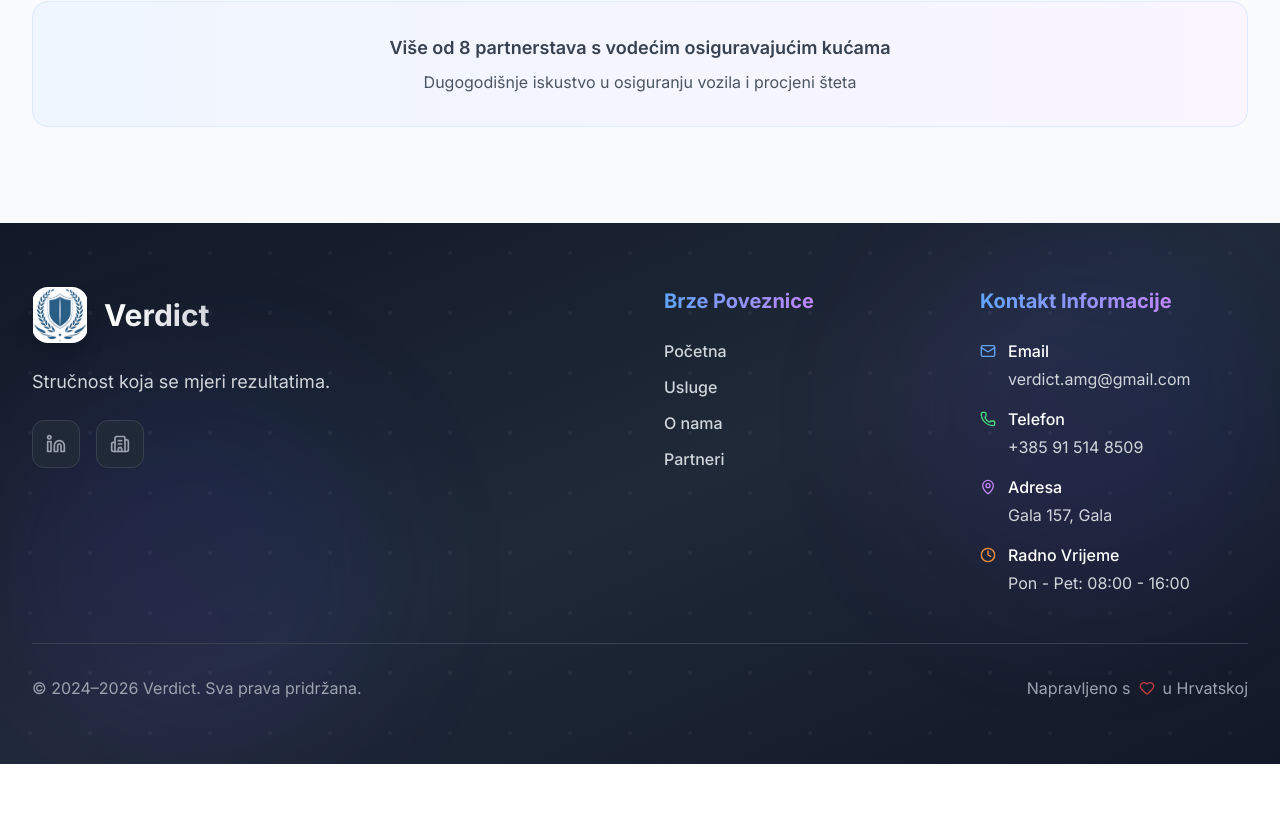
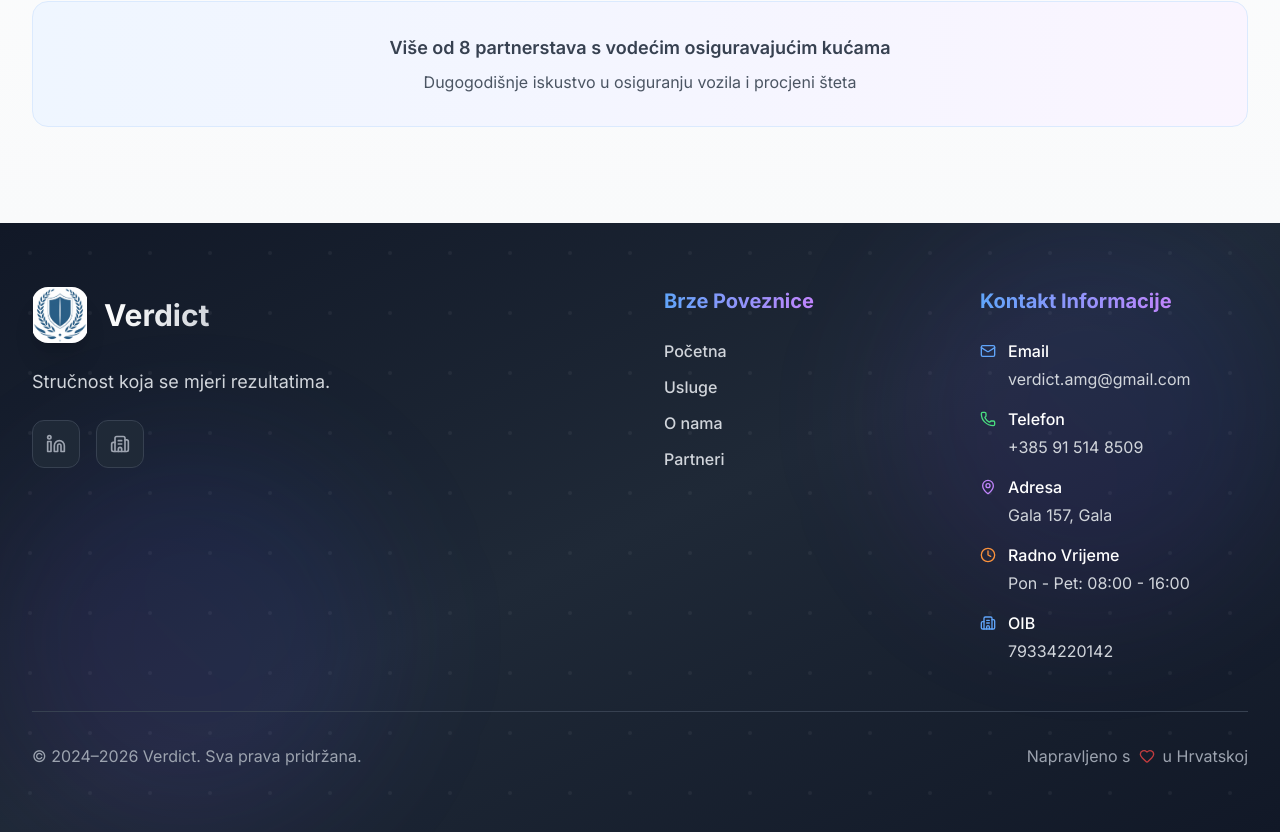
Before and after one commit to jmravak26/verdictWebApp, a React (Vite) app in the folder frontend_verdict/: page / in a window 1280 px wide. Shown: the part 3627-4459 px from the top of the page. Before the commit the page ends 4391 px from the top, so only its background shows below. Built offline with nearby package versions, Linux system fonts and the light colour scheme.

Commit message:
App: add OIB to contact section in Verdict footer

```diff
--- a/frontend_verdict/src/components/Footer.tsx
+++ b/frontend_verdict/src/components/Footer.tsx
@@ -129,6 +129,13 @@ const Footer: React.FC = () => {
                   <p className="text-gray-300">{t('workingHoursTime')}</p>
                 </div>
               </div>
+              <div className="flex items-start space-x-3 w-fit">
+                <Building2 className="w-4 h-4 text-blue-400 mt-1 shrink-0" />
+                <div>
+                  <p className="font-medium text-white mb-1">OIB</p>
+                  <p className="text-gray-300">79334220142</p>
+                </div>
+              </div>
             </div>
           </div>
         </div>
```
